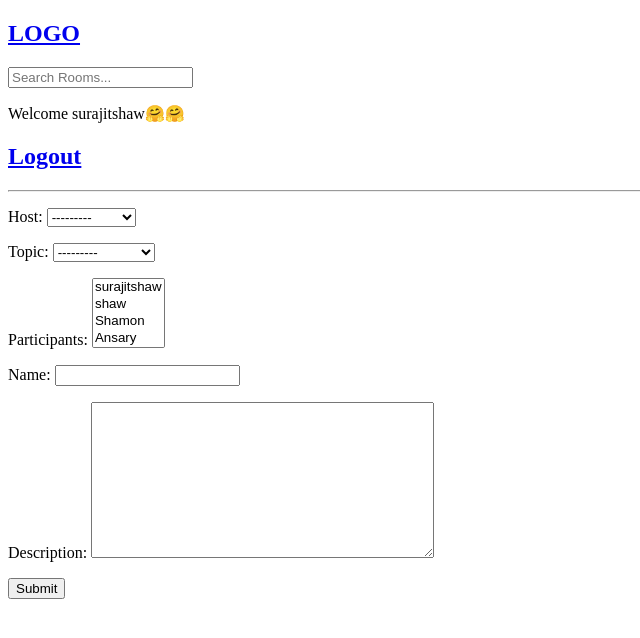
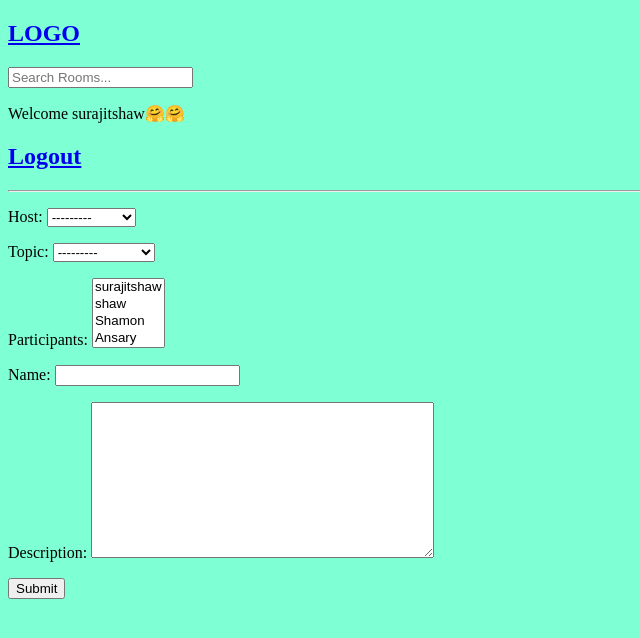
Before and after one commit to SURAJITSHAW/shaw-cord, a Django app: page /create-room/ in a window 1280 px wide. Shown: the top 638 px of the page, without its empty margins (0-640 px from the left). Run offline with Django 4.2, Linux system fonts and the light colour scheme; a user stored in the database is signed in; data comes from the database, SQL or seed files in the repository; both versions use the stored data as it was after the commit.

Commit message:
Added static files.

```diff
--- a/shawcord/settings.py
+++ b/shawcord/settings.py
@@ -123,6 +123,11 @@ USE_TZ = True
 
 STATIC_URL = 'static/'
 
+# Added manually
+STATICFILES_DIRS = [
+    BASE_DIR / 'static',
+]
+
 # Default primary key field type
 # https://docs.djangoproject.com/en/4.1/ref/settings/#default-auto-field
 
--- /dev/null
+++ b/static/styles/index.css
@@ -0,0 +1,3 @@
+body {
+    background-color: aquamarine;
+}
--- a/templates/main.html
+++ b/templates/main.html
@@ -1,9 +1,13 @@
 <!DOCTYPE html>
+
+{% load static %}
+
 <html lang="en">
   <head>
     <meta charset="UTF-8" />
     <meta http-equiv="X-UA-Compatible" content="IE=edge" />
     <meta name="viewport" content="width=device-width, initial-scale=1.0" />
+    <link rel="stylesheet" href="{% static 'styles/index.css' %}">
     <title>ShawCord</title>
   </head>
   <body>
```
Also changed, not shown: db.sqlite3.
